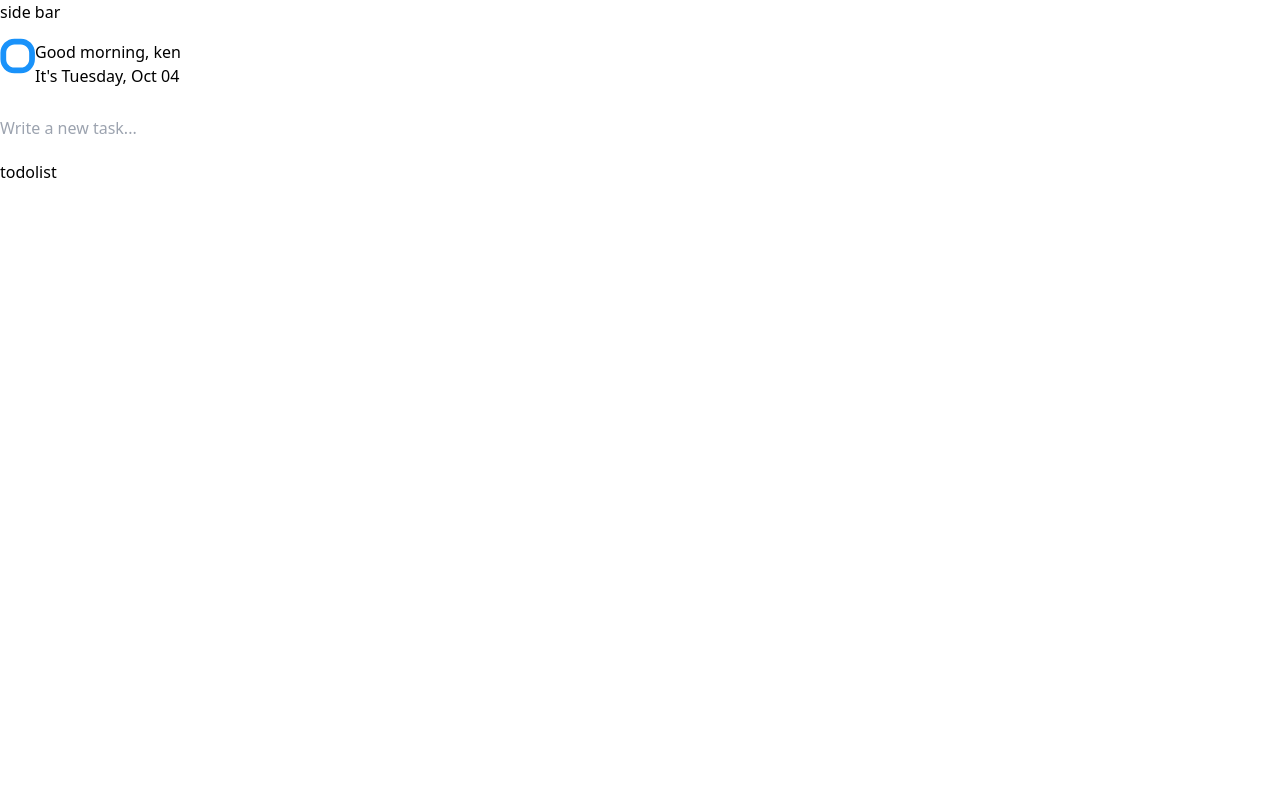
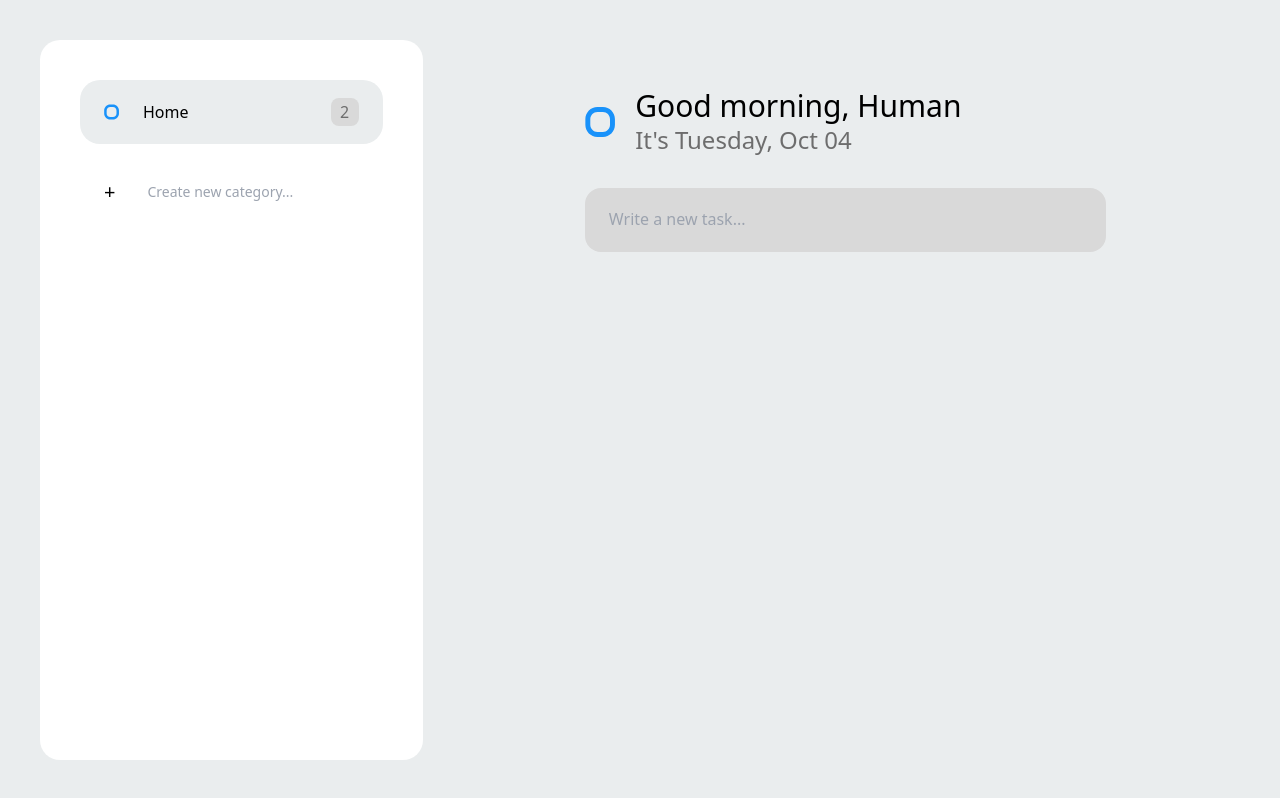
Before and after one commit to K3ndev/todo, a Next.js app: page / in a window 1280 px wide. Built offline with nearby package versions, Linux system fonts and the light colour scheme.

Commit message:
add UI of all components

```diff
--- a/components/index.ts
+++ b/components/index.ts
@@ -1,2 +1,3 @@
 export { Input } from './input/index'
 export { TodoList } from './todoList/index'
+export { Sidebar } from './sidebar/index'
--- a/components/input/index.tsx
+++ b/components/input/index.tsx
@@ -1,8 +1,9 @@
 import type { NextPage } from 'next'
-import React, { useState } from 'react';
+import React, { useState, useMemo } from 'react';
 import { useForm } from "react-hook-form";
 import { yupResolver } from '@hookform/resolvers/yup';
 import * as yup from "yup";
+import { useTodoStore } from '../../store/todoStore'
 
 
 // type safe
@@ -16,14 +17,24 @@ const schema = yup.object({
 
 export const Input: NextPage = () => {
 
+    // zustand
+    const { categoryList, addTodo } = useTodoStore<any>((state) => state)
+    console.log(categoryList)
+
     // states
     const [todoList, setTodoList] = useState<string[]>([])
+
+    // Fn
+    const getTodoListReverse = useMemo(() => {
+        return todoList.reverse()
+    }, [todoList])
 
     // Fn for submit
     const onSubmitHandler = (data: IFormInputs) => {
         setTodoList((prev) => {
             return [...prev, data.todoList]
         })
+        // addTodo(getUniqueId, getTodoListReverse)
         reset()
     }
 
@@ -36,11 +47,12 @@ export const Input: NextPage = () => {
         resolver: yupResolver(schema)
     });
 
+
     return (
-        <form action="#" onSubmit={handleSubmit(onSubmitHandler)} className='w-full fiz'>
+        <form action="#" onSubmit={handleSubmit(onSubmitHandler)} className='w-full'>
             <label htmlFor="todoList">
-                <div className=''>
-                    <input autoComplete="off" {...register("todoList")} placeholder='Write a new task...' className='' />
+                <div className='w-full'>
+                    <input autoComplete="off" {...register("todoList")} placeholder='Write a new task...' className='placeholder:font-normal placeholder:text-xs placeholder:md:text-sm placeholder:lg:text-base font-normal text-xs px-6 py-4 w-full h-11 lg:h-16 bg-[#D9D9D9] rounded-2xl outline-0 focus:bg-white' />
                 </div>
             </label>
         </form>
--- /dev/null
+++ b/components/sidebar/index.tsx
@@ -0,0 +1,49 @@
+import { NextPage } from "next";
+import { useState, useMemo } from 'react'
+import Image from 'next/image'
+
+export const Sidebar: NextPage = () => {
+
+    // states
+    const [category, setCategory] = useState([])
+
+    // Fn
+    const getTodoListReverse = useMemo(() => {
+        return category.reverse()
+    }, [category])
+    const getUniqueId = useMemo(() => {
+        return Math.floor(Math.random() * Math.floor(Math.random() * Date.now()))
+    }, [])
+    const tempCurrentId = useMemo(() => getUniqueId, [getUniqueId])
+
+    return (
+        <aside className='hidden lg:inline-flex justify-center p-10 w-[45%] h-[90vh] bg-white rounded-[20px]'>
+
+            {/* categoryList */}
+            <ul className="flex flex-col w-full gap-4">
+                <li>
+                    <button className="flex justify-between items-center bg-[#EAEDEE] rounded-[20px] px-6 py-4 w-full h-16">
+                        <div className="flex gap-6">
+                            <Image
+                                src="/dona_Avatar.svg"
+                                alt="dona_Avatar"
+                                height={15} width={15}
+                            />
+                            <p className="font-normal text-black text-base">Home</p>
+                        </div>
+                        <div className="bg-[#D9D9D9] rounded-lg w-7 h-7 text-[#6D6D6D] flex justify-center items-center ">2</div>
+                    </button>
+                </li>
+
+                {/* list HERE */}
+
+                <li className="flex w-full h-16 justify-center items-center px-6 py-4 gap-8">
+                    <div className="text-xl">+</div>
+                    <input type="text" autoComplete="off" placeholder="Create new category..." className="w-full outline-0 line-clamp-3 placeholder:font-normal placeholder:text-sm text-sm" />
+                </li>
+            </ul>
+
+
+        </aside>
+    )
+}
--- a/components/todoList/index.tsx
+++ b/components/todoList/index.tsx
@@ -4,9 +4,8 @@ import { Input } from '../index'
 export const TodoList: NextPage = () => {
 
     return (
-        <section className=' lg:block w-full space-y-5'>
+        <div className='w-full gap-4 flex flex-col items-center justify-center'>
             <Input />
-            <h2>todolist</h2>
-        </section>
+        </div>
     )
 }
--- a/layout/index.tsx
+++ b/layout/index.tsx
@@ -1,7 +1,6 @@
 import { NextPage } from "next";
 import Header from './header/index'
 import Footer from './footer/index'
-
 
 interface Props {
     children:
@@ -13,13 +12,13 @@ const Layout: NextPage<Props> = ({ children }) => {
 
 
     return (
-        <div className="w-full h-screen bg-[#EAEDEE] ">
-            <main className="w-full h-full gap-7 p-10">
+        <>
+            <main className="w-full h-full gap-7 flex bg-[#EAEDEE]">
                 {/* <Header /> */}
                 {children}
             </main>
             {/* <Footer /> */}
-        </div>
+        </>
 
     )
 
--- a/package.json
+++ b/package.json
@@ -19,6 +19,7 @@
     "zustand": "^4.1.1"
   },
   "devDependencies": {
+    "@tailwindcss/line-clamp": "^0.4.2",
     "@types/node": "18.7.23",
     "@types/react": "18.0.21",
     "@types/react-dom": "18.0.6",
--- a/pages/index.tsx
+++ b/pages/index.tsx
@@ -1,7 +1,7 @@
 import type { NextPage } from 'next'
 import Layout from '../layout/index'
 import Head from 'next/head'
-import { TodoList } from '../components/index'
+import { TodoList, Sidebar } from '../components/index'
 import { format } from 'date-fns'
 import Image from 'next/image'
 
@@ -30,30 +30,33 @@ const Home: NextPage = () => {
       </Head>
       <Layout>
 
+        {/* sidebar */}
+        <Sidebar />
 
-        <section className='hidden lg:block w-[40%] h-full bg-white rounded-[20px]'>side bar</section>
-
-        <div className='flex flex-col gap-7 w-full'>
-          <div className=''>
+        {/* main todolist */}
+        <section className='flex flex-col gap-7 w-full h-[90vh] items-center'>
 
 
-            <div className='flex space-y-4'>
+          <div className='w-full lg:w-[66%]'>
+
+            <div className='w-full flex justify-start mt-[3rem] mb-[2rem]'>
+              <div className='flex gap-5'>
                 <Image
                   src="/dona_Avatar.svg"
                   alt="dona_Avatar"
                   height={35} width={35}
-                className='w-20'
                 />
-              <div className=''>
-                <h1 className=''>Good {period}, ken</h1>
-                <p className=''>It&apos;s  {day}, {month} {dayNum}   </p>
-              </div>
+                <div className='w-full'>
+                  <h1 className='text-xl	md:text-2xl lg:text-3xl font-normal text-black leading-none w-full'>Good {period}, Human</h1>
+                  <p className='text-base	md:text-base lg:text-2xl font-normal text-[#6D6D6D] leading-6'>It&apos;s  {day}, {month} {dayNum}   </p>
                 </div>
 
+              </div>
             </div>
 
             <TodoList />
           </div>
+        </section>
 
       </Layout>
 
--- a/store/todoStore.ts
+++ b/store/todoStore.ts
@@ -1,11 +1,26 @@
 import create from 'zustand'
+import Home from '../pages'
 
 interface todoList {
     category: number,
     todoList: string[]
 }
 
-const useBearStore = create((set) => ({
-    categoryList: [],
-    addTodo: (category: number, todoList: string[]) => set((state: { categoryList: [] }) => ({ categoryList: [...state.categoryList, { category: category, todoList: todoList }] })),
+export const useTodoStore = create((set) => ({
+    categoryList: [
+        {
+            category: 'Home',
+            todoList: []
+        }
+
+    ],
+    addTodo: (category: number, todoList: string[]) => set((state: { categoryList: [] }) => ({
+        categoryList: [...state.categoryList, { category: category, todoList: todoList }]
+    })),
+    updateTodo: () => set(() => {
+
+    }),
+    deleteTodo: () => set(() => {
+
+    }),
 }))
--- a/styles/globals.css
+++ b/styles/globals.css
@@ -1,3 +1,11 @@
 @tailwind base;
 @tailwind components;
 @tailwind utilities;
+
+
+
+@layer base {
+    #__next {
+        @apply w-screen h-screen bg-[#EAEDEE] p-10
+    }
+}
--- a/tailwind.config.js
+++ b/tailwind.config.js
@@ -7,5 +7,7 @@ module.exports = {
   theme: {
     extend: {},
   },
-  plugins: [],
+  plugins: [
+    require('@tailwindcss/line-clamp'),
+  ],
 }
```
Also changed, not shown: 1 other file (tests, documents, lock files or other folders). Lines whose indentation alone changed are shown as unchanged.
